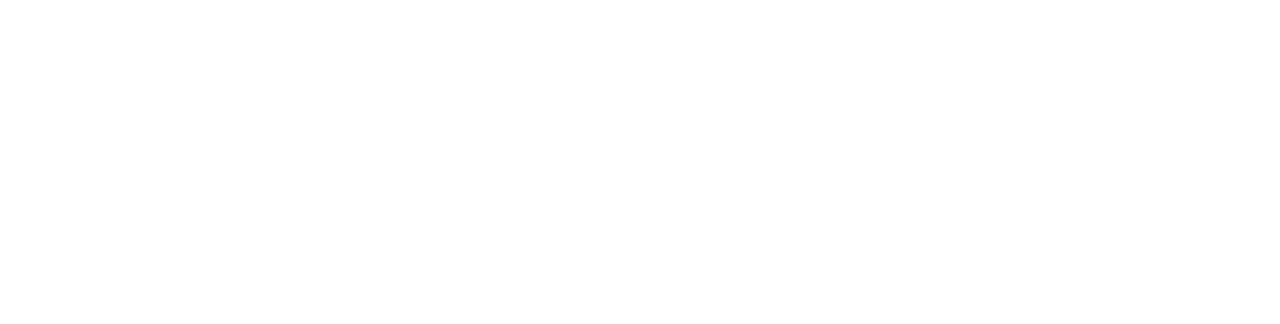
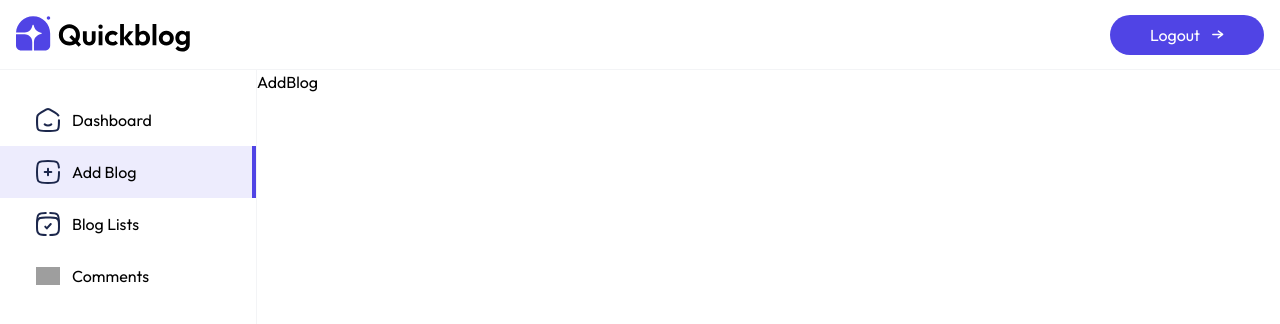
Before and after one commit to ebrahim-2030/mern-blog-app, a React (Vite) app in the folder client/: page /admin/addBlog in a window 1280 px wide. Before the commit this address had no page. Shown: the top 324 px of the page. Built offline with nearby package versions, Linux system fonts and the light colour scheme; grey boxes are pictures that could not be loaded.

Commit message:
create admin panel layout and admin login form

```diff
--- a/client/src/App.jsx
+++ b/client/src/App.jsx
@@ -2,6 +2,12 @@
 import { Route, Routes } from "react-router-dom";
 import Home from "./pages/Home";
 import Blog from "./pages/Blog";
+import Layout from "./pages/admin/Layout";
+import AddBlog from "./pages/admin/AddBlog";
+import ListBlog from "./pages/admin/ListBlog";
+import Comments from "./pages/admin/Comments";
+import Dashboard from "./pages/admin/Dashboard";
+import Login from "./components/admin/Login";
 
 const App = () => {
   return (
@@ -10,6 +16,14 @@
       <Routes>
         <Route path="/" element={<Home />} />
         <Route path="/blog/:id" element={<Blog />} />
+
+        <Route path="/admin" element={true ? <Layout /> : <Login />}>
+          <Route index element={<Dashboard />} />
+          <Route path="addBlog" element={<AddBlog />} />
+          <Route path="listBlog" element={<ListBlog />} />
+          <Route path="comments" element={<Comments />} />
+          <Route />
+        </Route>
       </Routes>
     </div>
   );
--- a/client/src/components/Navbar.jsx
+++ b/client/src/components/Navbar.jsx
@@ -17,7 +17,7 @@
       {/* login button */}
       <button
         onClick={() => navigate("/admin")}
-        className="flex items-center gap-3 px-6 sm:px-10 py-1.5 text-white rounded-full bg-primary"
+        className="flex items-center gap-3 cursor-pointer px-6 sm:px-10 py-2 text-white rounded-full bg-primary"
       >
         Login
         <img src={assets.arrow} className="w-3" alt="" />
--- /dev/null
+++ b/client/src/components/admin/Login.jsx
@@ -0,0 +1,80 @@
+import React, { useState } from "react";
+
+const Login = () => {
+  // state for form data
+  const [formData, setFormData] = useState({
+    email: "",
+    password: "",
+  });
+
+  // Updates form data state when user types in input fields
+  const handleChange = (e) => {
+    setFormData({ ...formData, [e.target.name]: e.target.value });
+  };
+
+  // handle form submision
+  const handleSubmit = async (e) => {
+    e.preventDefault();
+  };
+  return (
+    <div className="flex justify-center items-center h-screen">
+      <div
+        className="w-full max-w-sm p-6 max-md:m-6  border border-primary/10 shad
+xl shadow-primary/15 rounded-4xl shadow-2xl"
+      >
+        <div className="w-full flex flex-col items-center justify-center  ">
+          {/* title and subtitle */}
+          <div className="w-full py-6 text-center text-zinc-500">
+            <h1 className="text-3xl font-bold text-zinc-800">
+              <span
+                className="text-primary/90
+              "
+              >
+                Admin{" "}
+              </span>
+              Login
+            </h1>
+            <p className="mt-2">
+              Enter you credentials to access the <br /> admin panel
+            </p>
+          </div>
+          {/* login form */}
+          <form onSubmit={handleSubmit} className="w-full">
+            <div className="flex flex-col ">
+              <label>Email</label>
+              <input
+                onChange={handleChange}
+                value={formData.email || ""}
+                name="email"
+                type="text"
+                required
+                placeholder="your email id"
+                className="border-b-2  border-gray-200 p-2 outline-none mb-6"
+              />
+            </div>
+            <div className="flex flex-col">
+              <label>Password</label>
+              <input
+                onChange={handleChange}
+                value={formData.password || ""}
+                name="password"
+                type="text"
+                required
+                placeholder="your password "
+                className="border-b-2  border-gray-200 p-2 outline-none mb-6"
+              />
+            </div>
+            <button
+              type="submit"
+              className="w-full cursor-pointer px-6 sm:px-10 py-2 text-white rounded-full bg-primary"
+            >
+              Login
+            </button>
+          </form>
+        </div>
+      </div>
+    </div>
+  );
+};
+
+export default Login;
--- /dev/null
+++ b/client/src/components/admin/Sidebar.jsx
@@ -0,0 +1,57 @@
+import React from "react";
+import { NavLink } from "react-router-dom";
+import { assets } from "../../assets/assets";
+
+const Sidebar = () => {
+  return (
+    <div className="flex flex-col border-r border-gray-100 min-h-full pt-6 ">
+      <NavLink
+        end={true}
+        to={"/admin"}
+        className={({ isActive }) =>
+          `flex items-center gap-3 py-3.5 px-3 md:px-9 md:min-w-64 cursor-pointer ${
+            isActive && "bg-primary/10 border-r-4 border-primary"
+          }`
+        }
+      >
+        <img src={assets.home_icon} className="min-w-6 w-5" alt="" />
+        <p className="hidden md:inline-block">Dashboard</p>
+      </NavLink>
+      <NavLink
+        to={"/admin/addBlog"}
+        className={({ isActive }) =>
+          `flex items-center gap-3 py-3.5 px-3 md:px-9 md:min-w-64 cursor-pointer ${
+            isActive && "bg-primary/10 border-r-4 border-primary"
+          }`
+        }
+      >
+        <img src={assets.add_icon} className="min-w-6 w-5" alt="" />
+        <p className="hidden md:inline-block">Add Blog</p>
+      </NavLink>
+      <NavLink
+        to={"/admin/listBlog"}
+        className={({ isActive }) =>
+          `flex items-center gap-3 py-3.5 px-3 md:px-9 md:min-w-64 cursor-pointer ${
+            isActive && "bg-primary/10 border-r-4 border-primary"
+          }`
+        }
+      >
+        <img src={assets.list_icon} className="min-w-6 w-5" alt="" />
+        <p className="hidden md:inline-block">Blog Lists</p>
+      </NavLink>
+      <NavLink
+        to={"/admin/comments"}
+        className={({ isActive }) =>
+          `flex items-center gap-3 py-3.5 px-3 md:px-9 md:min-w-64 cursor-pointer ${
+            isActive && "bg-primary/10 border-r-4 border-primary"
+          }`
+        }
+      >
+        <img src={assets.comment_icon} className="min-w-6 w-5" alt="" />
+        <p className="hidden md:inline-block">Comments</p>
+      </NavLink>
+    </div>
+  );
+};
+
+export default Sidebar;
--- a/client/src/pages/Blog.jsx
+++ b/client/src/pages/Blog.jsx
@@ -14,7 +14,10 @@
   // state for comments
   const [comments, setComments] = useState([]);
   // state for commnet
-  const [comment, setComment] = useState({});
+  const [comment, setComment] = useState({
+    name: "",
+    email: "",
+  });
 
   // handle change, for comment data
   const handleChange = (e) => {
--- /dev/null
+++ b/client/src/pages/admin/AddBlog.jsx
@@ -0,0 +1,9 @@
+import React from 'react'
+
+const AddBlog = () => {
+  return (
+    <div>AddBlog</div>
+  )
+}
+
+export default AddBlog
--- /dev/null
+++ b/client/src/pages/admin/Comments.jsx
@@ -0,0 +1,9 @@
+import React from 'react'
+
+const Comments = () => {
+  return (
+    <div>Comments</div>
+  )
+}
+
+export default Comments
--- /dev/null
+++ b/client/src/pages/admin/Dashboard.jsx
@@ -0,0 +1,9 @@
+import React from 'react'
+
+const Dashboard = () => {
+  return (
+    <div>Dashboard</div>
+  )
+}
+
+export default Dashboard
--- /dev/null
+++ b/client/src/pages/admin/Layout.jsx
@@ -0,0 +1,44 @@
+import React from "react";
+import { Outlet, useNavigate } from "react-router-dom";
+import { assets } from "../../assets/assets";
+import Sidebar from "../../components/admin/Sidebar";
+
+const Layout = () => {
+  // define navigate, to navigate to admin page
+  const navigate = useNavigate();
+
+  // handle logout
+  const logout = async () => {
+    navigate("/");
+  };
+  return (
+    <>
+      <div className="flex items-center cursor-pointer justify-between py-2 h-[70px] px-4 sm:px24 border-b border-gray-100">
+        {/* logo */}
+        <img
+          onClick={() => navigate("/")}
+          className="w-28 sm:w-44"
+          src={assets.logo}
+          alt="logo"
+        />
+        {/* login button */}
+        <button
+          onClick={logout}
+          className="flex cursor-pointer items-center gap-3 px-6 sm:px-10 py-2 text-white rounded-full bg-primary"
+        >
+          Logout
+          <img src={assets.arrow} className="w-3" alt="" />
+        </button>
+      </div>
+      {/* main section */}
+      <div className="flex h-[calc(100vh-70px)]">
+        {/* sidebar */}
+        <Sidebar />
+        {/* outlet */}
+        <Outlet />
+      </div>
+    </>
+  );
+};
+
+export default Layout;
--- /dev/null
+++ b/client/src/pages/admin/ListBlog.jsx
@@ -0,0 +1,9 @@
+import React from 'react'
+
+const ListBlog = () => {
+  return (
+    <div>ListBlog</div>
+  )
+}
+
+export default ListBlog
```
